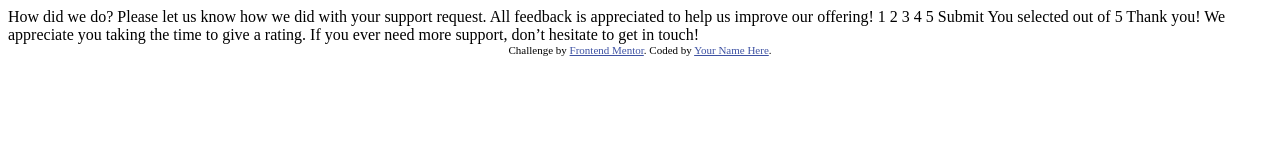
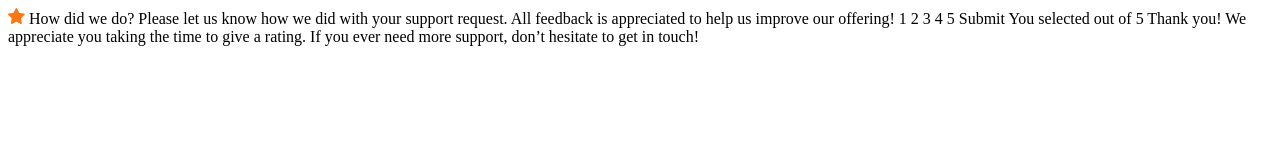
Before and after one commit to fantasticfahim/Interactive-Rating-Component, a plain HTML site: page index.html in a window 1280 px wide. Drawn offline with Linux system fonts and the light colour scheme.

Commit message:
Added star icon

```diff
--- a/index.html
+++ b/index.html
@@ -1,22 +1,22 @@
 <!DOCTYPE html>
 <html lang="en">
+
 <head>
   <meta charset="UTF-8">
-  <meta name="viewport" content="width=device-width, initial-scale=1.0"> <!-- displays site properly based on user's device -->
+  <meta name="viewport" content="width=device-width, initial-scale=1.0">
+  <!-- displays site properly based on user's device -->
 
   <link rel="icon" type="image/png" sizes="32x32" href="./images/favicon-32x32.png">
 
   <title>Frontend Mentor | Interactive rating component</title>
 
-  <!-- Feel free to remove these styles or customise in your own stylesheet 👍 -->
-  <style>
-    .attribution { font-size: 11px; text-align: center; }
-    .attribution a { color: hsl(228, 45%, 44%); }
-  </style>
 </head>
+
 <body>
 
   <!-- Rating state start -->
+
+  <img src="images/icon-star.svg" alt="Star Icon">
 
   How did we do?
 
@@ -40,10 +40,6 @@
 
   <!-- Thank you state end -->
 
+</body>
 
-  <div class="attribution">
-    Challenge by <a href="https://www.frontendmentor.io?ref=challenge" target="_blank">Frontend Mentor</a>.
-    Coded by <a href="#">Your Name Here</a>.
-  </div>
-</body>
 </html>
```
